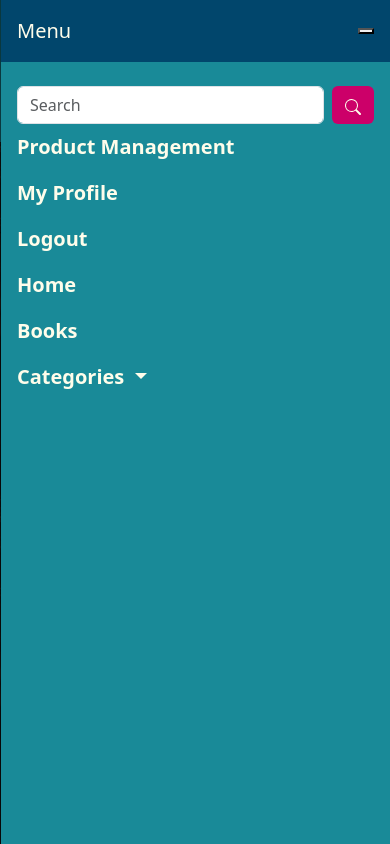
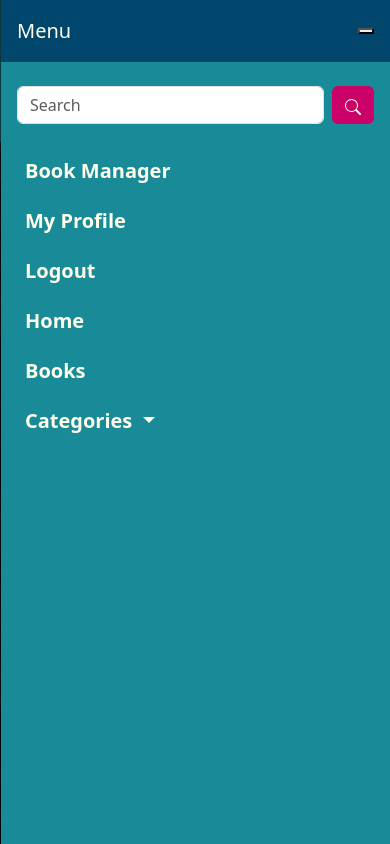
Before and after one commit to abz2489/book-mark-it, a Django app: page /basket/ in a window 390 px wide, after a click that opens the changed part. Run offline with Django 3.2, Linux system fonts and the light colour scheme; the visitor is signed in with stand-in values (Sample User, id 1); some libraries are stand-ins or nearby versions; some web fonts are replaced.

Commit message:
Add margin bottom between nav link items

```diff
--- a/templates/includes/mobile-navbar.html
+++ b/templates/includes/mobile-navbar.html
@@ -23,38 +23,38 @@
         </form>
 
         <!--NAVIGATION-->
-        <ul class="navbar-nav justify-content-end flex-grow-1 pe-3">
+        <ul class="navbar-nav justify-content-end flex-grow-1 pe-3 mt-4">
 
             {% if request.user.is_authenticated %}
                 {% if request.user.is_superuser %}
-                    <li class="nav-item">
-                        <a href="" class="nav-link d-block d-lg-none">Product Management</a>
+                    <li class="nav-item mb-1">
+                        <a href="" class="nav-link d-block d-lg-none ps-2">Book Manager</a>
                     </li>
                 {% endif %}
-                <li class="nav-item">
-                    <a href="" class="nav-link d-block d-lg-none">My Profile</a>
+                <li class="nav-item mb-1">
+                    <a href="" class="nav-link d-block d-lg-none ps-2">My Profile</a>
                 </li>
-                <li class="nav-item">
-                    <a href="" class="nav-link d-block d-lg-none">Logout</a>
+                <li class="nav-item mb-1">
+                    <a href="" class="nav-link d-block d-lg-none ps-2">Logout</a>
                 </li>
             {% else %}
-                <li class="nav-item">
-                    <a class="nav-link d-block d-lg-none" href="#">Register</a>
+                <li class="nav-item mb-1">
+                    <a class="nav-link d-block d-lg-none ps-2" href="#">Register</a>
                 </li>
-                <li class="nav-item">
-                    <a class="nav-link d-block d-lg-none" href="#">Login</a>
+                <li class="nav-item mb-1">
+                    <a class="nav-link d-block d-lg-none ps-2" href="#">Login</a>
                 </li>
             {% endif %}
 
-            <li class="nav-item">
-                <a class="nav-link d-block d-lg-none" aria-current="page" href="{% url 'home' %}">Home</a>
+            <li class="nav-item mb-1">
+                <a class="nav-link d-block d-lg-none ps-2" aria-current="page" href="{% url 'home' %}">Home</a>
             </li>
-            <li class="nav-item">
-                <a class="nav-link d-block d-lg-none" href="{% url 'books' %}">Books</a>
+            <li class="nav-item mb-1">
+                <a class="nav-link d-block d-lg-none ps-2" href="{% url 'books' %}">Books</a>
             </li>
             <!--CATEGORIES DROPDOWN-->
-            <li class="nav-item dropdown">
-                <a class="nav-link dropdown-toggle d-block d-lg-none" role="button" data-bs-toggle="dropdown" aria-expanded="false">
+            <li class="nav-item mb-1 dropdown">
+                <a class="nav-link dropdown-toggle d-block d-lg-none ps-2" role="button" data-bs-toggle="dropdown" aria-expanded="false">
                     Categories
                 </a>
                 <ul class="dropdown-menu">
```
